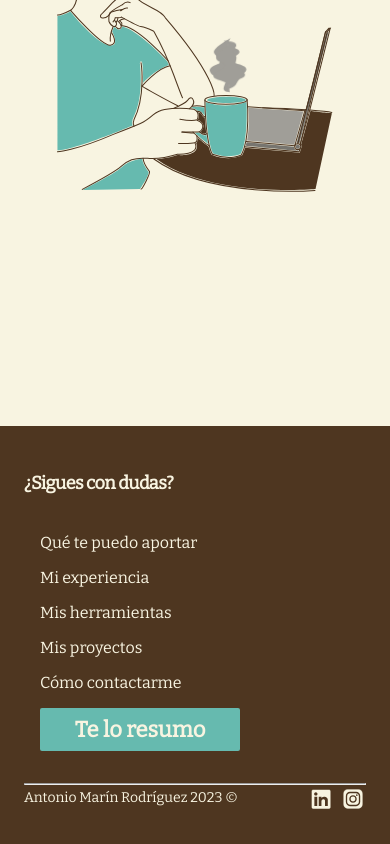
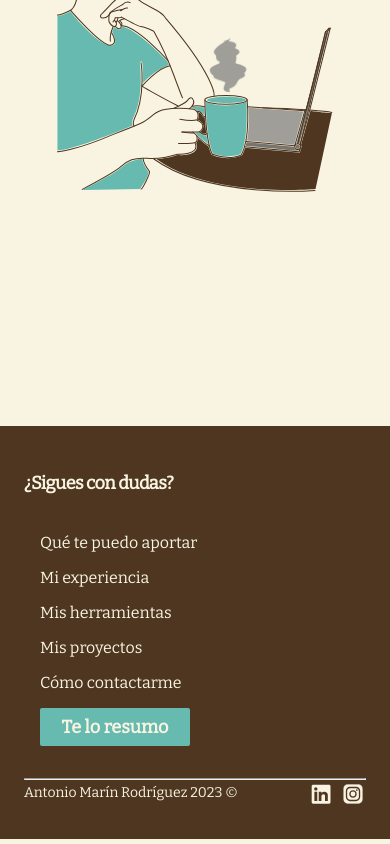
Before and after one commit to i42maroa/my-personal-web, a Next.js app: page / in a window 390 px wide. Shown: the part 7952-8796 px from the top of the page. Built offline with nearby package versions, Linux system fonts and the light colour scheme.

Commit message:
Fix size button

```diff
--- a/app/components/shared/footer/Footer.module.css
+++ b/app/components/shared/footer/Footer.module.css
@@ -148,4 +148,9 @@
         height: 20px;
         margin: 0.2rem;
     }
+
+    .buttonShowCoffee{
+        font-size: 18px;
+        width: 150px;
+    }
 }
--- a/app/components/shared/navigation/Menu.module.css
+++ b/app/components/shared/navigation/Menu.module.css
@@ -154,6 +154,12 @@
         width: 150px;
         margin: 0.5rem auto;
     }
+
+    .buttonShowCoffee{
+        font-size: 18px;
+        width: 150px;
+        margin: 0;
+    }
 }
 
 @media (max-width: 300px) {
```
